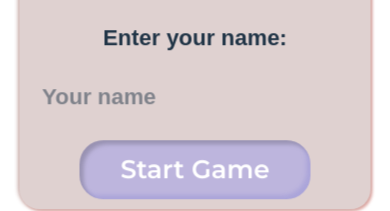
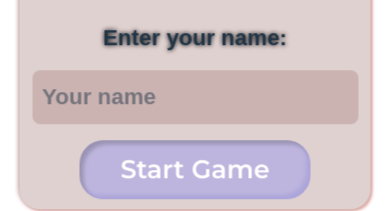
Before and after one commit to JafCas/modyo-concentration, a React (Vite) app: page / in a window 390 px wide. Shown: the part 593-804 px from the top of the page. Built offline with nearby package versions, Linux system fonts and the light colour scheme; no server answers; a web font is replaced by a local one.

Commit message:
Enhance UI with improved backdrop filter, text shadow, and updated congratulations modal styling

```diff
--- a/src/App.css
+++ b/src/App.css
@@ -25,7 +25,8 @@
   display: flex;
 
   cursor: pointer;
-  backdrop-filter: blur(8px);
+  backdrop-filter: blur(12px);
+  text-shadow: 0 0 5px #000000;
 
   box-shadow: -1px -1px 4px #b6918c, 2px 2px 3px #e0aba6;
 }
@@ -33,6 +34,11 @@
 .floating-card h1 {
   font-size: 4em;
   margin: 0;
+}
+
+.floating-card h2 {
+  font-size: 2.2em;
+  font-weight: 800;
 }
 
 .floating-card p {
--- a/src/modals/congratulations/Congratulations.tsx
+++ b/src/modals/congratulations/Congratulations.tsx
@@ -26,8 +26,12 @@ const Congratulations = ({
       <h2>Congratulations!</h2>
       <p>
         {playerName}, you have completed the game with{" "}
-        <strong>{correctCount}</strong> correct matches and{" "}
-        <strong>{incorrectCount}</strong> incorrect attempts.
+        <strong className="text-green-500">{correctCount} correct </strong>
+        matches and{" "}
+        <strong className="text-red-500">
+          {incorrectCount} incorrect{" "}
+        </strong>{" "}
+        attempts.
       </p>
       <p>You have completed the game!</p>
       <button onClick={handlePlayAgain}>Play Again</button>
--- a/src/modals/welcome/Welcome.css
+++ b/src/modals/welcome/Welcome.css
@@ -10,5 +10,6 @@
   .floating-card input {
     padding: 10px;
     font-size: 16px; /* Ensures no zoom on mobile when focusing input */
+    background-color: #9f777356;
   }
 }
```
